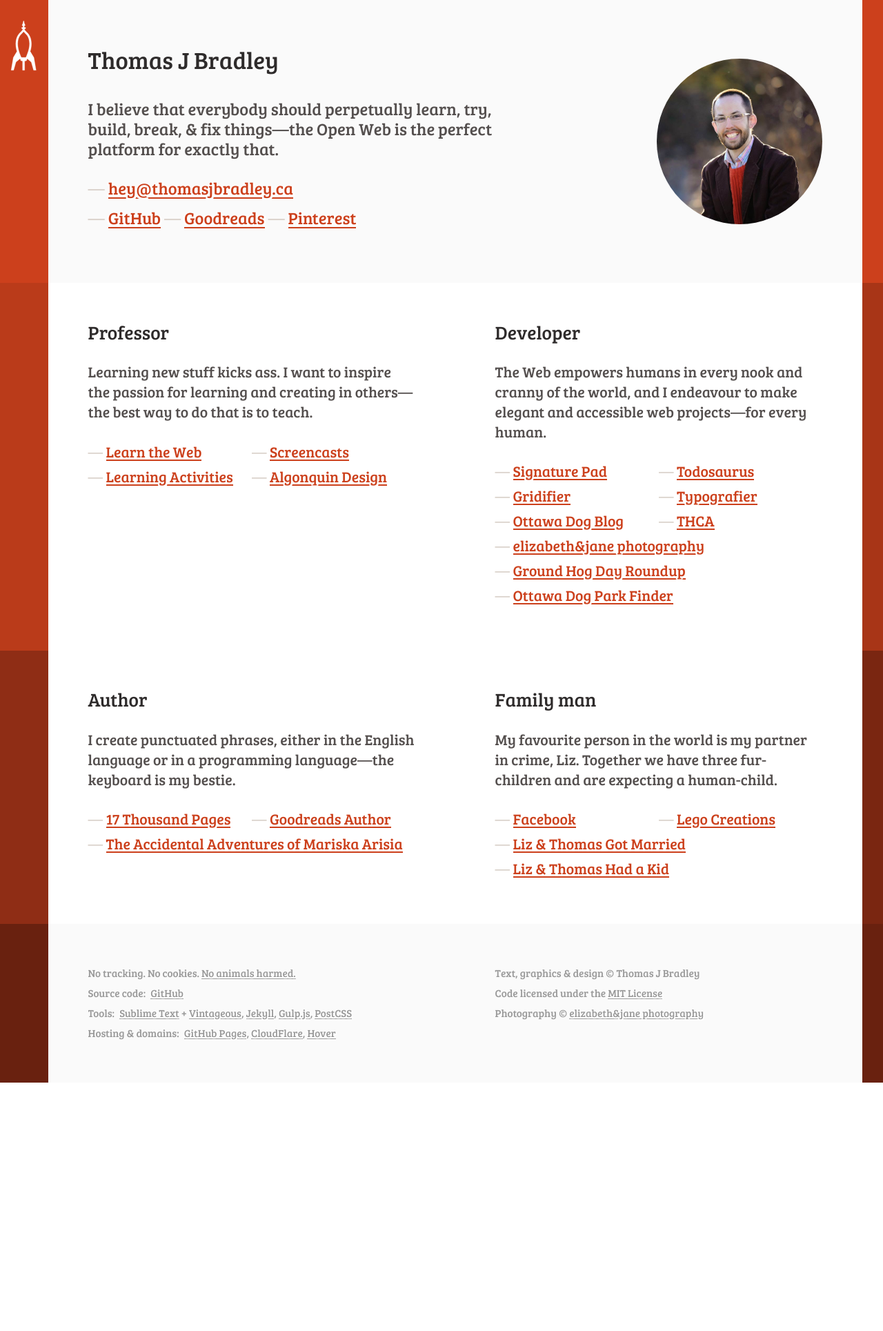
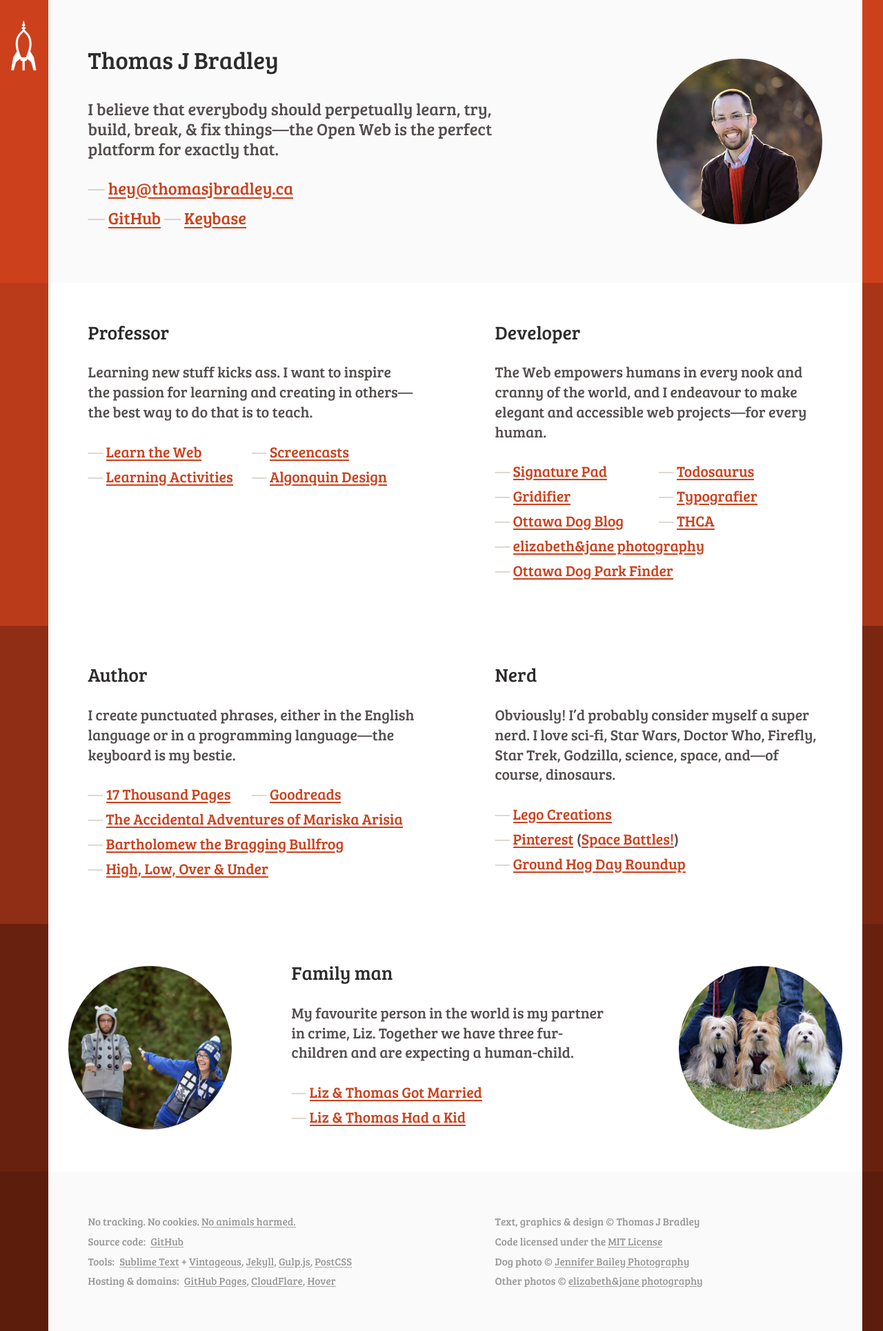
Before and after one commit to thomasjbradley/thomasjbradley.ca, a Jekyll site: the page built from index.html, in a window 1280 px wide. Shown: the whole page at 69% size. Built offline with Jekyll 4.4.1, drawn with Linux system fonts in a browser that asks for light colours; before the commit the page ends 1569 px from its top, so only the background shows below that.

Commit message:
Add nerd section and expand family section.

```diff
--- a/index.html
+++ b/index.html
@@ -19,13 +19,12 @@ layout: default
       <p class="link giga push-1-2"><a href="mailto:hey@thomasjbradley.ca" property="email">hey@thomasjbradley.ca</a></p>
       <ul class="giga push-1-2 list-group social-links">
         <li class="link push-1-4"><a href="https://github.com/thomasjbradley" rel="external">GitHub</a></li>
-        <li class="link push-1-4"><a href="https://www.goodreads.com/author/show/3917042.Thomas_J_Bradley" rel="external">Goodreads</a></li>
-        <li class="link"><a href="https://www.pinterest.com/thomasjbradley/" rel="external">Pinterest</a></li>
+        <li class="link push-1-4"><a href="https://keybase.io/thomasjbradley" rel="external">Keybase</a></li>
       </ul>
     </div>
 
-    <div class="photo">
-      <img class="flex" src="thomasjbradley.jpg" alt="" property="image">
+    <div class="photo me">
+      <img class="flex" src="img/thomasjbradley.jpg" alt="" property="image">
     </div>
 
     <div hidden property="address" typeof="PostalAddress">
@@ -63,7 +62,6 @@ layout: default
           <li class="link link-short push-1-4"><a href="http://ottawadogblog.ca/" rel="external">Ottawa Dog Blog</a></li>
           <li class="link link-short push-1-4"><a href="https://thca.ca/" rel="external">THCA</a></li>
           <li class="link push-1-4"><a href="http://elizabethandjane.ca/" rel="external">elizabeth&amp;jane photography</a></li>
-          <li class="link push-1-4"><a href="http://groundhogdayroundup.ca/" rel="external">Ground Hog Day Roundup</a></li>
           <li class="link push-1-4"><a href="http://parkfinder.ottawadogblog.ca/" rel="external">Ottawa Dog Park Finder</a></li>
         </ul>
       </section>
@@ -75,22 +73,49 @@ layout: default
         <p class="mega">I create punctuated phrases, either in the English language or in a programming language—the keyboard is my bestie.</p>
         <ul class="mega push-0 list-group">
           <li class="link link-short push-1-4"><a href="https://17thousandpages.ca/" rel="external">17 Thousand Pages</a></li>
-          <li class="link link-short push-1-4"><a href="https://www.goodreads.com/author/show/3917042.Thomas_J_Bradley" rel="external">Goodreads Author</a></li>
+          <li class="link link-short push-1-4"><a href="https://www.goodreads.com/author/show/3917042.Thomas_J_Bradley" rel="external">Goodreads</a></li>
           <li class="link push-1-4"><a href="https://17thousandpages.ca/books/accidental-adventures-mariska-arisia/" rel="external">The Accidental Adventures of Mariska Arisia</a></li>
+          <li class="link push-1-4"><a href="http://www.blurb.ca/b/393229-bartholomew-the-bragging-bullfrog" rel="external">Bartholomew the Bragging Bullfrog</a></li>
+          <li class="link push-1-4"><a href="http://www.blurb.ca/b/435077-high-low-over-under" rel="external">High, Low, Over &amp; Under</a></li>
         </ul>
       </section>
     </div>
 
-    <div class="unit [ xs-1 s-1 m-1 l-1-2 ] section section-family">
+    <div class="unit [ xs-1 s-1 m-1 l-1-2 ] section section-nerd">
       <section class="wrapper">
-        <h2 class="tera text-dark" tabindex="0">Family man</h2>
-        <p class="mega">My favourite person in the world is my partner in crime, Liz. Together we have three fur-children and are expecting a human-child.</p>
+        <h2 class="tera text-dark" tabindex="0">Nerd</h2>
+        <p class="mega">Obviously! I’d probably consider myself a super nerd. I love sci-fi, Star Wars, Doctor Who, Firefly, Star Trek, Godzilla, science, space, and—of course, dinosaurs.</p>
         <ul class="mega push-0 list-group">
-          <li class="link link-short push-1-4"><a href="https://www.facebook.com/thomasjbradley" rel="external">Facebook</a></li>
-          <li class="link link-short push-1-4"><a href="https://www.flickr.com/photos/thomasjbradley" rel="external">Lego Creations</a></li>
-          <li class="link push-1-4"><a href="http://lizandthomasgotmarried.ca/" rel="external">Liz &amp; Thomas Got Married</a></li>
-          <li class="link push-1-4"><a href="http://lizandthomashadakid.ca/" rel="external">Liz &amp; Thomas Had a Kid</a></li>
+          <li class="link link-short push-1-4"><a href="" rel="external">Lego Creations</a></li>
+          <li class="link push-1-4">
+            <a href="https://www.pinterest.com/thomasjbradley/" rel="external">Pinterest</a>
+            (<a href="https://www.pinterest.com/thomasjbradley/sci-fi-battles/" rel="external">Space Battles!</a>)
+          </li>
+          <li class="link push-1-4"><a href="http://groundhogdayroundup.ca/" rel="external">Ground Hog Day Roundup</a></li>
         </ul>
+      </section>
+    </div>
+
+    <div class="unit [ xs-1 ] section section-family">
+      <section class="grid grid-middle">
+        <div class="unit [ xs-1 s-1 m-1 l-1-2 unit-push-l-1-4 ] wrapper">
+          <h2 class="tera text-dark" tabindex="0">Family man</h2>
+          <p class="mega">My favourite person in the world is my partner in crime, Liz. Together we have three fur-children and are expecting a human-child.</p>
+          <ul class="mega push-0 list-group">
+            <li class="link push-1-4"><a href="http://lizandthomasgotmarried.ca/" rel="external">Liz &amp; Thomas Got Married</a></li>
+            <li class="link push-1-4"><a href="http://lizandthomashadakid.ca/" rel="external">Liz &amp; Thomas Had a Kid</a></li>
+          </ul>
+        </div>
+        <div class="unit [ xs-1-2 s-1-2 m-1-2 l-1-4 unit-pull-l-1-2 ] photo-wrapper">
+          <div class="photo photo-family">
+            <img class="flex" src="img/liz-thomas.jpg" alt="">
+          </div>
+        </div>
+        <div class="unit [ xs-1-2 s-1-2 m-1-2 l-1-4 ] photo-wrapper">
+          <div class="photo photo-family">
+            <img class="flex" src="img/paddy-welly-cordy.jpg" alt="">
+          </div>
+        </div>
       </section>
     </div>
 
@@ -111,7 +136,8 @@ layout: default
     <div class="unit [ xs-1 s-1 m-1-2 l-1-2 ] wrapper footer-copyright">
       <p class="micro push-0">Text, graphics &amp; design © Thomas J Bradley</p>
       <p class="micro push-0">Code licensed under the <a href="https://github.com/thomasjbradley/thomasjbradley.ca/blob/gh-pages/LICENSE" rel="external">MIT License</a></p>
-      <p class="micro push-0">Photography © <a href="http://elizabethandjane.ca" rel="external">elizabeth&amp;jane photography</a></p>
+      <p class="micro push-0">Dog photo © <a href="http://www.jenniferbaileyphotography.com" rel="external">Jennifer Bailey Photography</a></p>
+      <p class="micro push-0">Other photos © <a href="http://elizabethandjane.ca" rel="external">elizabeth&amp;jane photography</a></p>
     </div>
   </footer>
 
```
Also changed, not shown: css/colors.css (+4 -8 lines), css/grid.css (+55 -2 lines), css/theme.css (+31 -13 lines), _includes/main.min.css, img/liz-thomas.jpg (added), img/paddy-welly-cordy.jpg (added), img/thomasjbradley.jpg (added), thomasjbradley.jpg (deleted).
